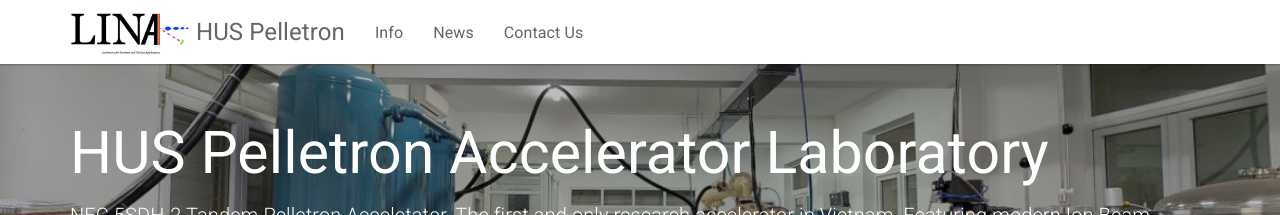
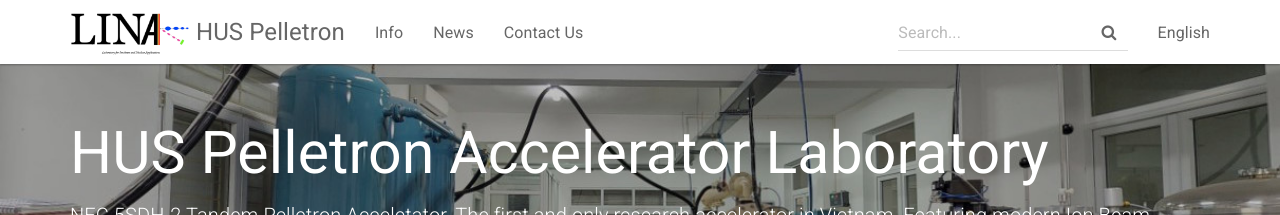
Before and after one commit to huspelletron/vi, a Jekyll site: the page built from index.html, in a window 1280 px wide. Shown: the top 215 px of the page. Built offline with Jekyll 4.4.1, drawn with Linux system fonts in a browser that asks for light colours.

Commit message:
add english bar

```diff
--- a/_includes/topnav.html
+++ b/_includes/topnav.html
@@ -17,7 +17,7 @@
                 <li {% if page.sectionid=='blog' %} class="active" {% endif %}><a href="{{ site.posts.first.url | relative_url }}">News</a></li>
                 <li><a href="{{ "/docs/contact/" | relative_url }}">Contact Us</a></li>
             </ul>
-            <!--
+
             <div class="navbar-right">
                 <form class="navbar-form navbar-left">
                     <div class="form-group has-feedback">
@@ -25,8 +25,11 @@
                         <i class="fa fa-search form-control-feedback"></i>
                     </div>
                 </form>
+                <ul class="nav navbar-nav">
+                    <li><a href="https://maygiatoc.com">English</a></li>
+                </ul>
             </div>
-            -->
+
         </div>
     </div>
 </nav>
```
